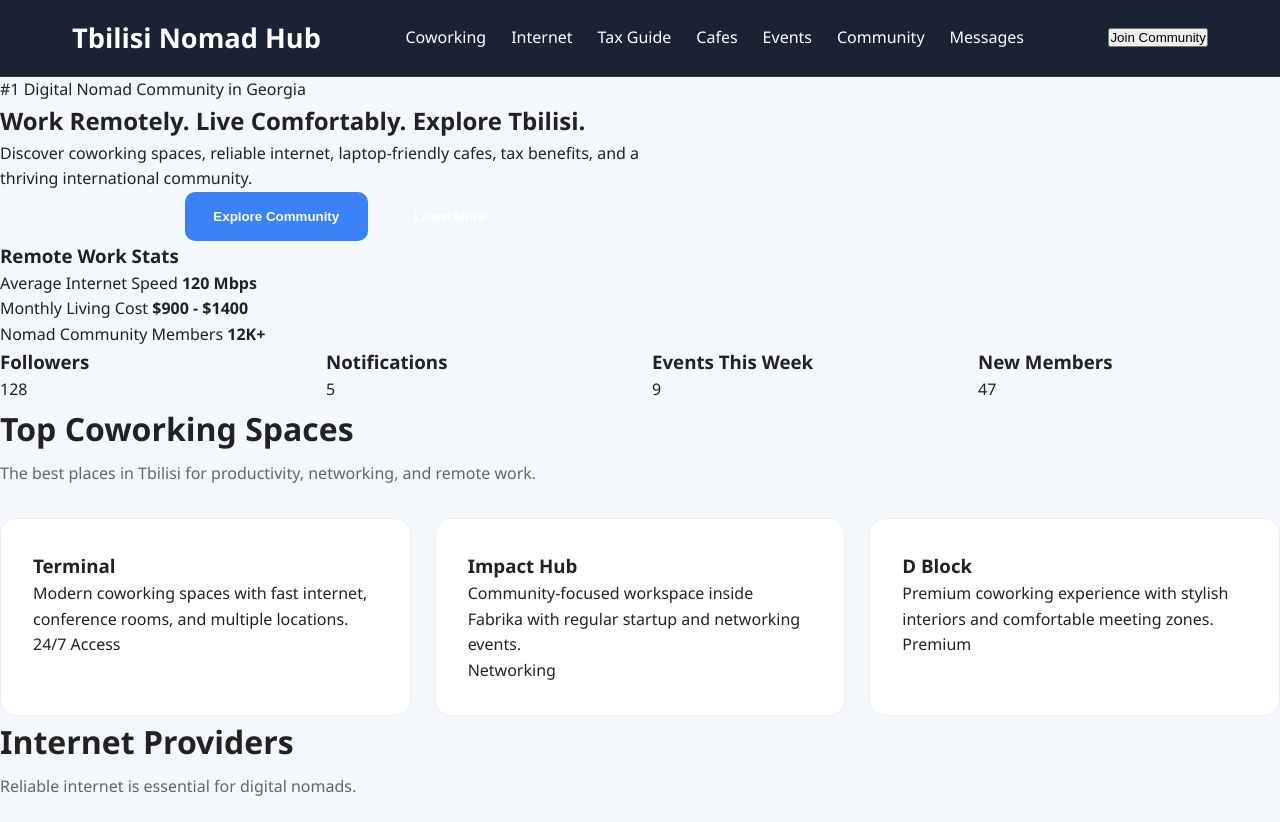
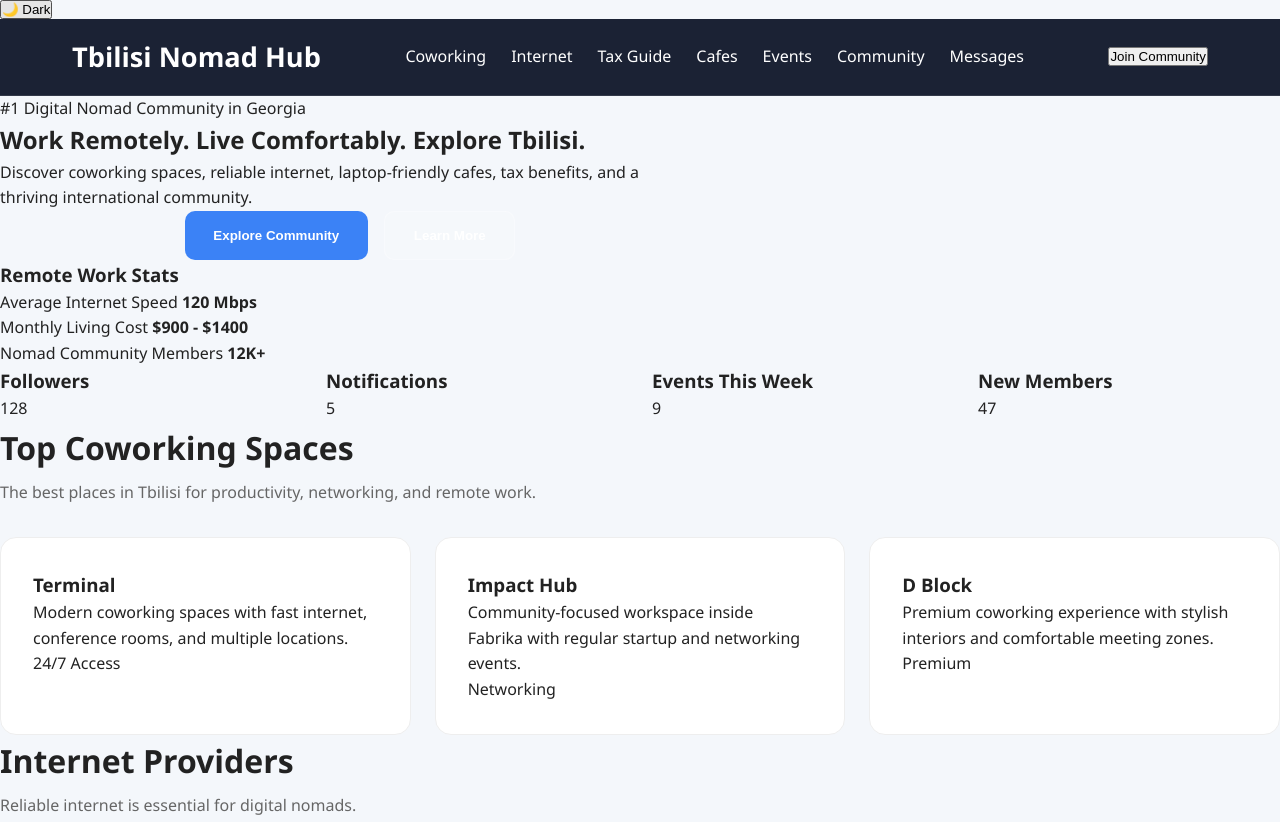
Before and after one commit to dzhorzholiani-cell/Tbilisi-Digital-Nomad-Hub, a plain HTML site: page index.html in a window 1280 px wide. Shown: the top 822 px of the page. Drawn offline with Linux system fonts and the light colour scheme.

Commit message:
Update index.html

```diff
--- a/index.html
+++ b/index.html
@@ -1,3 +1,4 @@
+<button id="darkToggle" class="dark-btn">🌙 Dark</button>
 <!DOCTYPE html>
 <html lang="en">
 <head>
```
